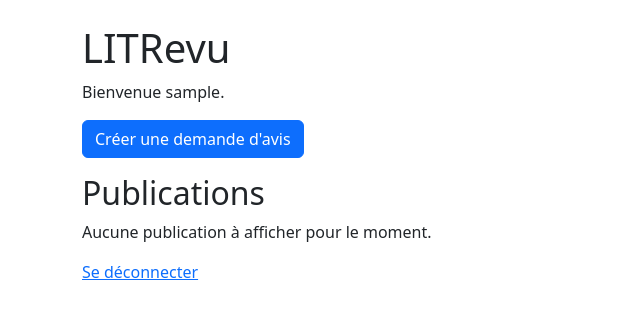
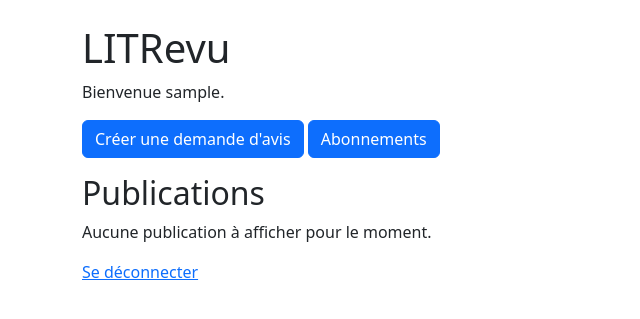
Before and after one commit to mrnlarue-cloud/Projet_9_OC, a Django app: page /accueil/ in a window 1280 px wide. Shown: the top 319 px of the page, without its empty margins (0-640 px from the left). Run offline with Django 5.2, Linux system fonts and the light colour scheme; the visitor is signed in with stand-in values (Sample User, id 1); data that the repository does not hold is empty.

Commit message:
Ajoute un lien vers les abonnements sur l'accueil

```diff
--- a/litreview/templates/pages/accueil.html
+++ b/litreview/templates/pages/accueil.html
@@ -9,6 +9,11 @@
         <a href="{% url 'creer_ticket' %}" class="btn btn-primary">
             Créer une demande d'avis
         </a>
+
+        <a href="{% url 'abonnements' %}" class="btn btn-primary">
+            Abonnements
+    </a>
+
     </p>
 
     <h2>Publications</h2>
```
